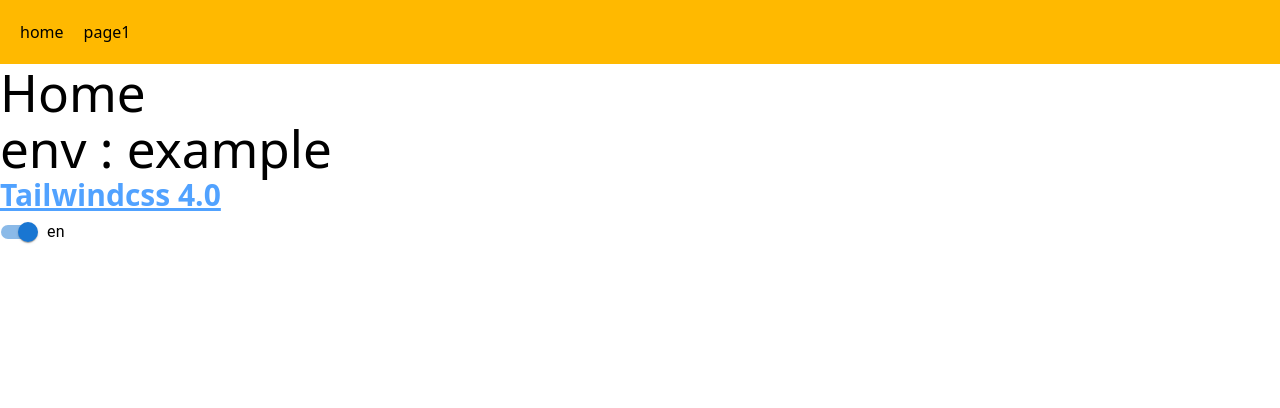
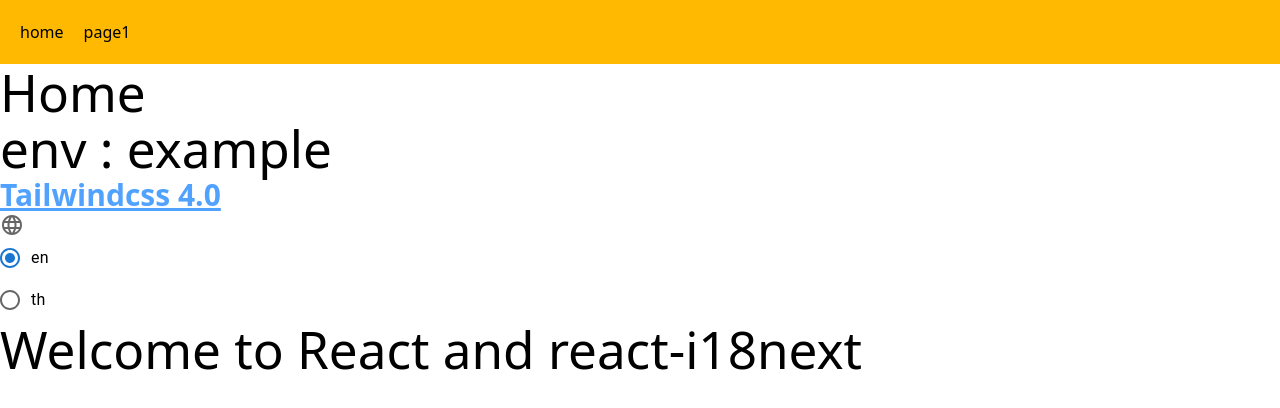
Before and after one commit to Luxia001/React_template, a React (Vite) app: page / in a window 1280 px wide. Shown: the top 408 px of the page. Built offline with nearby package versions, Linux system fonts and the light colour scheme.

Commit message:
feat: :sparkles: 18n language

```diff
--- a/package.json
+++ b/package.json
@@ -16,8 +16,10 @@
     "@mui/material": "^6.4.5",
     "@mui/styled-engine-sc": "^6.4.3",
     "@tailwindcss/vite": "^4.0.8",
+    "i18next": "^24.2.2",
     "react": "^19.0.0",
     "react-dom": "^19.0.0",
+    "react-i18next": "^15.4.1",
     "react-router": "^7.2.0",
     "styled-components": "^6.1.15",
     "tailwindcss": "^4.0.8"
--- a/src/App.tsx
+++ b/src/App.tsx
@@ -18,6 +18,10 @@ function App() {
               <Route
                 path="/"
                 element={<Home />}
+              ></Route>
+              <Route
+                path="/:lang"
+                element={<Home />}
               />
               <Route
                 path="/page1"
--- /dev/null
+++ b/src/i18n.js
@@ -0,0 +1,26 @@
+import i18n from "i18next";
+import { initReactI18next } from "react-i18next";
+
+const resources = {
+  en: {
+    translation: {
+      "Welcome to React": "Welcome to React and react-i18next",
+    },
+  },
+  th: {
+    translation: {
+      "Welcome to React": "สวัสดี React และ react-i18next",
+    },
+  },
+};
+
+i18n.use(initReactI18next).init({
+  resources,
+  lng: "en",
+
+  interpolation: {
+    escapeValue: false,
+  },
+});
+
+export default i18n;
--- a/src/main.tsx
+++ b/src/main.tsx
@@ -2,6 +2,7 @@ import "./index.css";
 import React from "react";
 import ReactDOM from "react-dom/client";
 import App from "./App.tsx";
+import "./i18n";
 
 ReactDOM.createRoot(document.getElementById("root")!).render(
   <React.StrictMode>
--- a/src/pages/home.tsx
+++ b/src/pages/home.tsx
@@ -1,9 +1,17 @@
-import React from "react";
+import React, { useEffect } from "react";
 import FormControlLabel from "@mui/material/FormControlLabel";
-import { Switch } from "@mui/material";
+import { FormControl, FormLabel, Radio, RadioGroup } from "@mui/material";
+
+import { useTranslation } from "react-i18next";
+import LanguageIcon from "@mui/icons-material/Language";
+import { useParams } from "react-router";
 
 function Home() {
-  const [lang, setLang] = React.useState("en");
+  const langParam = useParams().lang ?? "en";
+  const { t, i18n } = useTranslation();
+  useEffect(() => {
+    i18n.changeLanguage(langParam);
+  }, [langParam]);
   return (
     <div>
       <h1>Home</h1>
@@ -11,13 +19,31 @@ function Home() {
       <p className="text-3xl font-bold text-blue-400 underline ">
         Tailwindcss 4.0
       </p>
-      <FormControlLabel
-        control={<Switch defaultChecked />}
-        label={lang}
-        onChange={(e) => {
-          setLang(e.target.checked ? "en" : "fr");
-        }}
-      />
+      <FormControl>
+        <FormLabel id="demo-radio-buttons-group-label">
+          <LanguageIcon></LanguageIcon>
+        </FormLabel>
+        <RadioGroup
+          aria-labelledby="demo-radio-buttons-group-label"
+          defaultValue={langParam}
+          name="radio-buttons-group"
+          onChange={(e) => {
+            window.location.href = `/${e.target.value}`;
+          }}
+        >
+          <FormControlLabel
+            value="en"
+            control={<Radio />}
+            label="en"
+          />
+          <FormControlLabel
+            value="th"
+            control={<Radio />}
+            label="th"
+          />
+        </RadioGroup>
+      </FormControl>
+      <h1>{t("Welcome to React")}</h1>
     </div>
   );
 }
```
Also changed, not shown: 1 other file (tests, documents, lock files or other folders).
